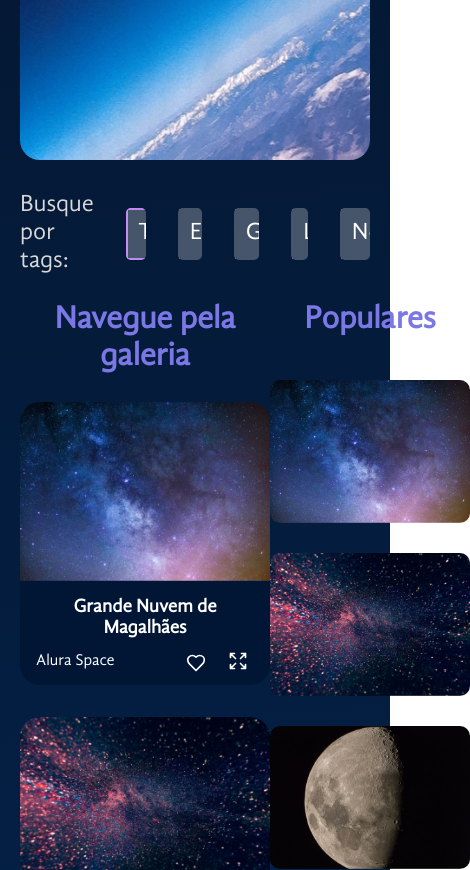
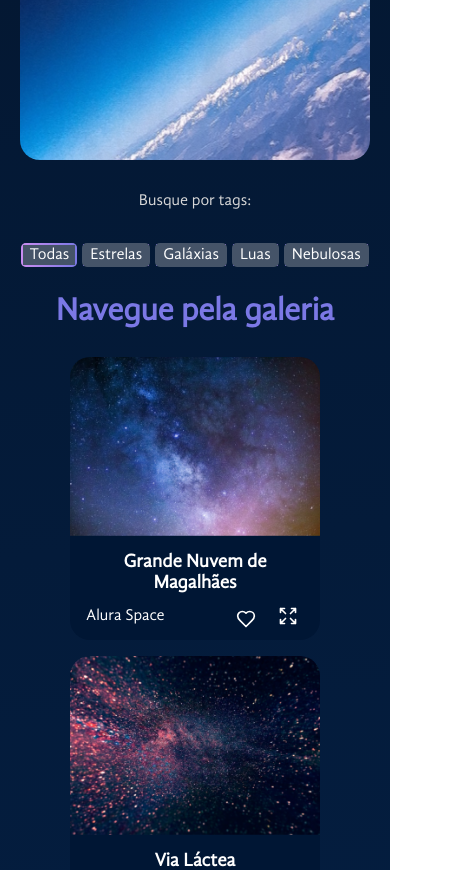
Before and after one commit to ThomazHilario/React-One, a React (Vite) app in the folder space-app/: page / in a window 390 px wide. Shown: the part 230-1100 px from the top of the page, 470 px wide, since content can reach past the window. Built offline with nearby package versions, Linux system fonts and the light colour scheme.

Commit message:
feat: Gallery.jsx and Tags.jsx
- Deixando componentes responsivos.

```diff
--- a/space-app/src/Components/Gallery/index.jsx
+++ b/space-app/src/Components/Gallery/index.jsx
@@ -8,6 +8,11 @@ import styled from "styled-components"
 
 const GalleryContainer = styled.div`
     display: flex;
+    flex-direction: column;
+
+    @media screen and (min-width:768px){
+        flex-direction: row;
+    }
 `
 
 const GalleryContent = styled.section`
@@ -38,7 +43,16 @@ const PopularContainer = styled.section`
 const CardContainer = styled.div`
     display: flex;
     flex-wrap: wrap;
-    gap: 2rem;
+    justify-content: center;
+    gap: 1rem;
+
+    @media screen and (min-width:768px){
+        justify-content: start;
+    }
+
+    @media screen and (min-width:800px){
+        gap:2rem
+    }
 `
 
 export const Gallery = ({fotos}) => {
--- a/space-app/src/Components/Tags/index.jsx
+++ b/space-app/src/Components/Tags/index.jsx
@@ -6,12 +6,26 @@ import tags from './tags.json'
 
 const TagsContainer = styled.div`
     display: flex;
+    flex-direction: column;
     align-items: center;
     gap: 2rem;
-    font-size: 1.5rem;
+    font-size: 1rem;
     span{
         color:rgba(217, 217, 217, 1);
 
+    }
+
+    div{
+        display: flex;
+        gap: 5px;
+    }
+
+    @media screen and (min-width: 600px){
+        font-size: 1.5rem;
+    }
+
+    @media screen and (min-width: 768px){
+        flex-direction: row;
     }
 `
 
@@ -23,11 +37,14 @@ const ContainerButton = styled.div`
 const Button = styled.button`
     background-color: rgba(217, 217, 217, 0.3);
     color: white;
-    padding: 10px;
     border: 2px solid;
     border-image-slice: ${props => props.$isActive && 1};
     border-image-source: linear-gradient(90deg, #C98CF1 0%, #7B78E5 100%);
     cursor: pointer;
+
+    @media screen and (min-width:600px){
+        padding: 10px;
+    }
 
 `
 
@@ -35,11 +52,13 @@ export const Tags = () => {
     return(
         <TagsContainer>
             <span>Busque por tags:</span>
-            {tags.map(tag => (
-                <ContainerButton key={tag.id}>
-                    <Button $isActive={tag.isActiver}>{tag.titulo}</Button>
-                </ContainerButton>
-            ))}
+            <div>
+                {tags.map(tag => (
+                    <ContainerButton key={tag.id}>
+                        <Button $isActive={tag.isActiver}>{tag.titulo}</Button>
+                    </ContainerButton>
+                ))}
+            </div>
         </TagsContainer>
     )
 }
```
